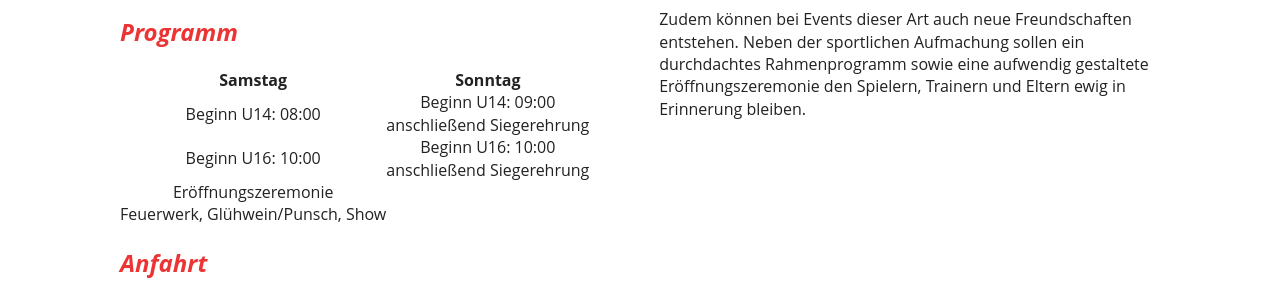
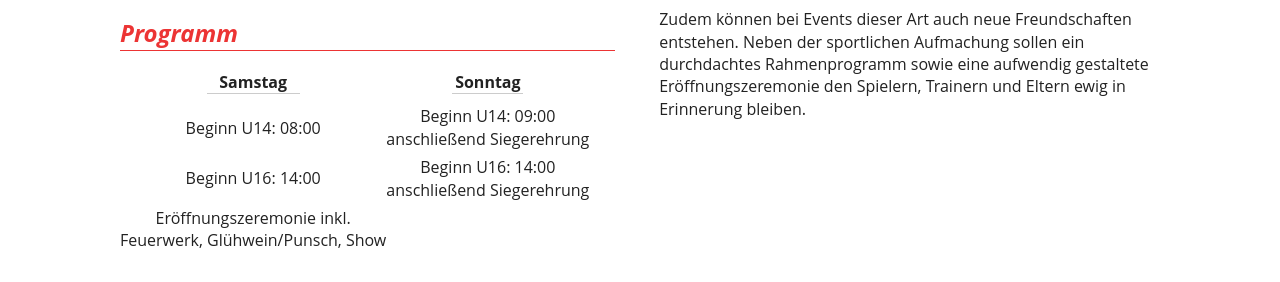
Before and after one commit to leozilla/indoorcup-web, a plain HTML site: page index.html in a window 1280 px wide. Shown: the part 944-1226 px from the top of the page. Drawn offline with nearby package versions, Linux system fonts and the light colour scheme; some packages are replaced by stand-ins of ours.

Commit message:
Styling of headers

```diff
--- a/css/main.css
+++ b/css/main.css
@@ -112,6 +112,7 @@ section {
 
 #logo {
     border-bottom: 5px solid #dd3b2a;
+    /* box-shadow: 12px 14px 28px 0 rgba(0, 0, 0, 0.2), 0 6px 20px 0 rgba(0, 0, 0, 0.19); */
 }
 
 #logo img {
@@ -158,8 +159,8 @@ section {
     border-right: 0;
 }
 
-
 #info h2, #program h2, #anfahrt h2 {
+    border-bottom: #ec3434 solid 1px;
     color: #ec3434;
     font-style: italic;
 }
@@ -221,6 +222,22 @@ section {
     text-align: center;
 }
 
+#program_table tr>th {
+    padding-bottom: 8px;
+}
+
+#program_table tr>th>div {
+    width: 35%;
+    margin: auto;
+
+    border-bottom: #cccccc 1px solid;
+}
+
+#program_table tr>td {
+    padding-bottom: 3px;
+    padding-top: 3px;
+}
+
 #anfahrt {
     clear: left;
     float: left;
@@ -229,6 +246,10 @@ section {
     max-width: 495px;
     position: relative;
     width: 50%;
+}
+
+#anfahrt h2 {
+    width: 100%;
 }
 
 #anfahrt > * {
--- a/index.html
+++ b/index.html
@@ -54,19 +54,19 @@
                     <h2>Programm</h2>
                     <table id="program_table">
                         <tr>
-                            <th>Samstag</th>
-                            <th>Sonntag</th>
+                            <th>Samstag<div></div></th>
+                            <th>Sonntag<div></div></th>
                         </tr>
                         <tr>
-                            <td>Beginn U14: 08:00</td>
-                            <td>Beginn U14: 09:00<br>anschließend Siegerehrung</td>
+                            <td>Beginn U14: 08:00<div></div></td>
+                            <td>Beginn U14: 09:00<br>anschließend Siegerehrung<div></div></td>
                         </tr>
                         <tr>
-                            <td>Beginn U16: 10:00 </td>
-                            <td>Beginn U16: 10:00<br>anschließend Siegerehrung</td>
+                            <td>Beginn U16: 14:00<div></div></td>
+                            <td>Beginn U16: 14:00<br>anschließend Siegerehrung<div></div></td>
                         </tr>
                         <tr>
-                            <td>Eröffnungszeremonie<br>Feuerwerk, Glühwein/Punsch, Show</td>
+                            <td>Eröffnungszeremonie inkl.<br>Feuerwerk, Glühwein/Punsch, Show</td>
                             <td></td>
                         </tr>
                     </table>
```
